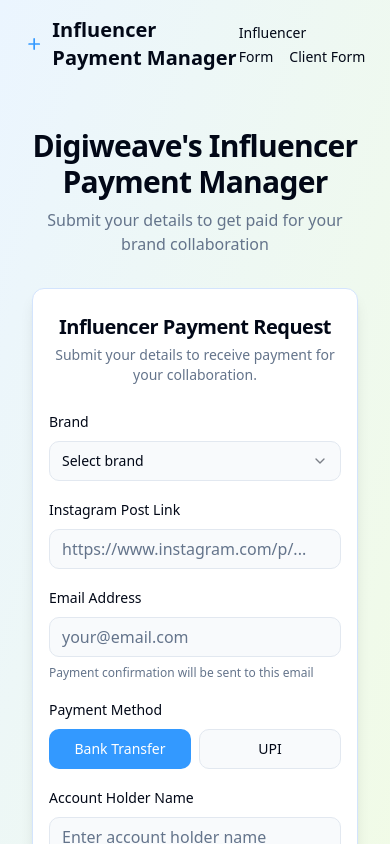
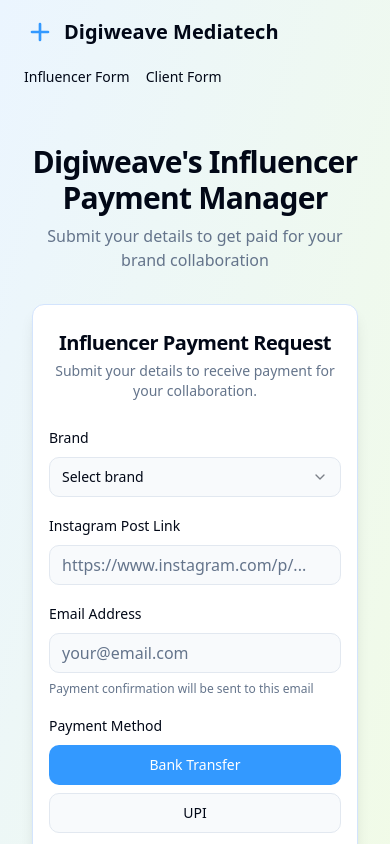
Before and after one commit to aniket-digiweave/influencer-flow-pay, a React (Vite) app: page / in a window 390 px wide. Shown: the top 844 px of the page. Built offline with nearby package versions, Linux system fonts and the light colour scheme.

Commit message:
Fix: Improve mobile responsiveness and update header
- Improved the mobile responsiveness of the buttons in the influencer and client forms.
- Updated the header text to "Digiweave Mediatech".

```diff
--- a/src/components/forms/InfluencerForm.tsx
+++ b/src/components/forms/InfluencerForm.tsx
@@ -312,7 +312,7 @@ const InfluencerForm = () => {
 
             <div className="space-y-2">
               <Label>Payment Method</Label>
-              <div className="grid grid-cols-2 gap-2">
+              <div className="grid grid-cols-1 sm:grid-cols-2 gap-2">
                 <Button
                   type="button"
                   variant={formData.paymentMethod === "bank" ? "default" : "outline"}
--- a/src/components/layouts/PageLayout.tsx
+++ b/src/components/layouts/PageLayout.tsx
@@ -10,7 +10,7 @@ interface PageLayoutProps {
 const PageLayout = ({ children, className }: PageLayoutProps) => {
   return (
     <div className="min-h-screen gradient-bg flex flex-col">
-      <header className="py-4 px-6 flex justify-between items-center">
+      <header className="py-4 px-6 flex flex-wrap justify-between items-center gap-4">
         <div className="flex items-center">
           <svg
             width="32"
@@ -28,7 +28,7 @@ const PageLayout = ({ children, className }: PageLayoutProps) => {
               strokeLinejoin="round"
             />
           </svg>
-          <h1 className="text-xl font-semibold ml-2">Influencer Payment Manager</h1>
+          <h1 className="text-xl font-semibold ml-2">Digiweave Mediatech</h1>
         </div>
         <nav className="space-x-4">
           <a href="/" className="text-sm font-medium hover:text-primary transition-colors">
```
